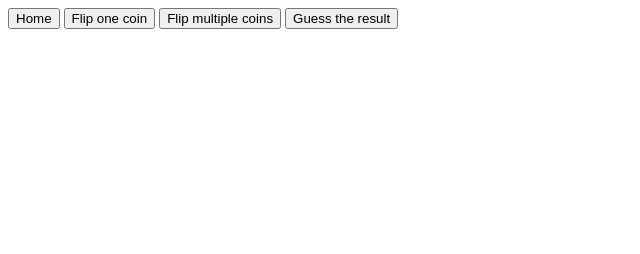
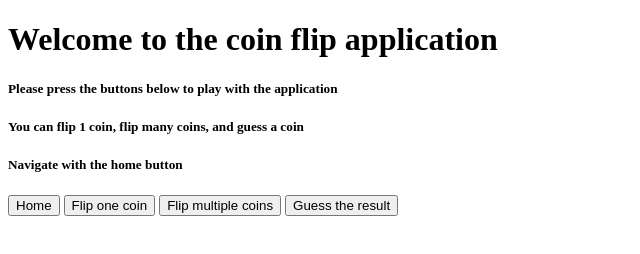
Before and after one commit to comp426-2022-spring/a05-largeweb, a website: page public/index.html in a window 1280 px wide. Shown: the whole page, without its empty margins (0-640 px from the left). Drawn offline with Linux system fonts and the light colour scheme.

Commit message:
worked on frontend interface and some index.js server endpoints

```diff
--- a/public/index.html
+++ b/public/index.html
@@ -26,6 +26,10 @@
 	<meta name="theme-color" content="#ffffff">
   </head>
   <body>
+    <h1>Welcome to the coin flip application</h1>
+    <h5>Please press the buttons below to play with the application</h5>
+    <h5>You can flip 1 coin, flip many coins, and guess a coin</h5>
+    <h5>Navigate with the home button</h5>
     <nav>
       <button id="homenav">Home</button>
       <button id="singlenav">Flip one coin</button>
```
Also changed, not shown: index.js (+5 -22 lines), README.md, 2 other files.
